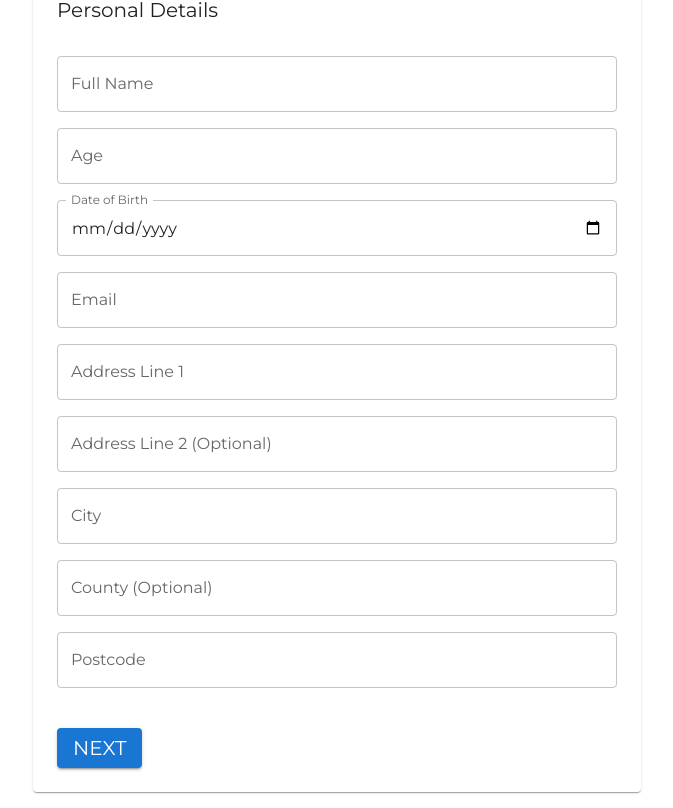
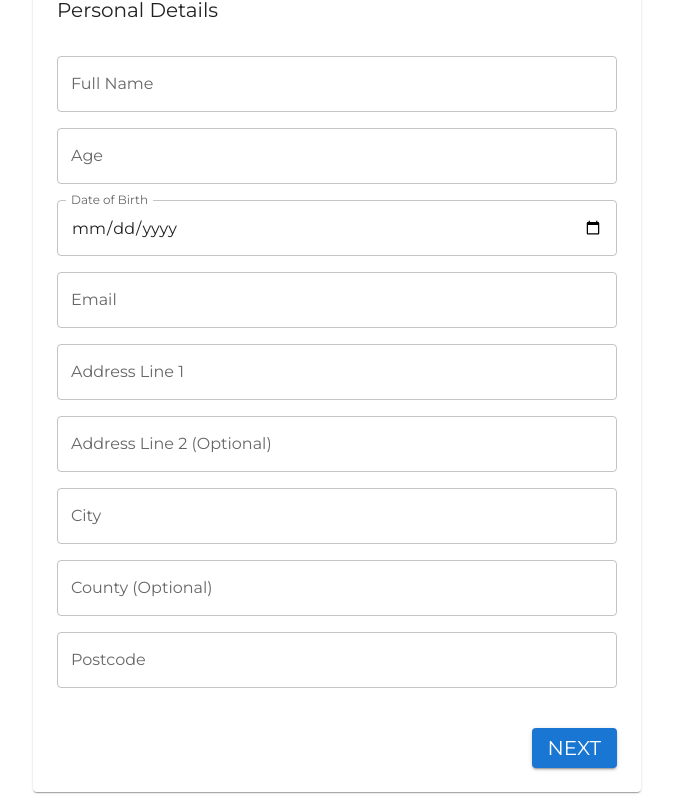
Before and after one commit to Calummullen/diamedic, a React (Vite) app in the folder frontend/: page /checkout in a window 1280 px wide. Shown: the part 441-1249 px from the top of the page, without its empty margins (303-976 px from the left). Built offline with nearby package versions, Linux system fonts and the light colour scheme; a web font is replaced by a local one.

Commit message:
Update details.tsx

```diff
--- a/frontend/src/components/form/details.tsx
+++ b/frontend/src/components/form/details.tsx
@@ -583,7 +583,11 @@ const Details: FC<CardPreviewProps> = ({
               </Box>
             )}
 
-            <Box className="flex justify-between gap-12 lg:pt-4 pt-12">
+            <Box
+              className={`flex ${
+                activeStep > 0 ? "justify-between" : "justify-end"
+              } gap-12 lg:pt-4 pt-12`}
+            >
               {activeStep > 0 && (
                 <Button
                   className="lg:h-fit h-[125px] w-full lg:w-fit rounded-full transition duration-300 ease-in-out transform hover:scale-105"
```
